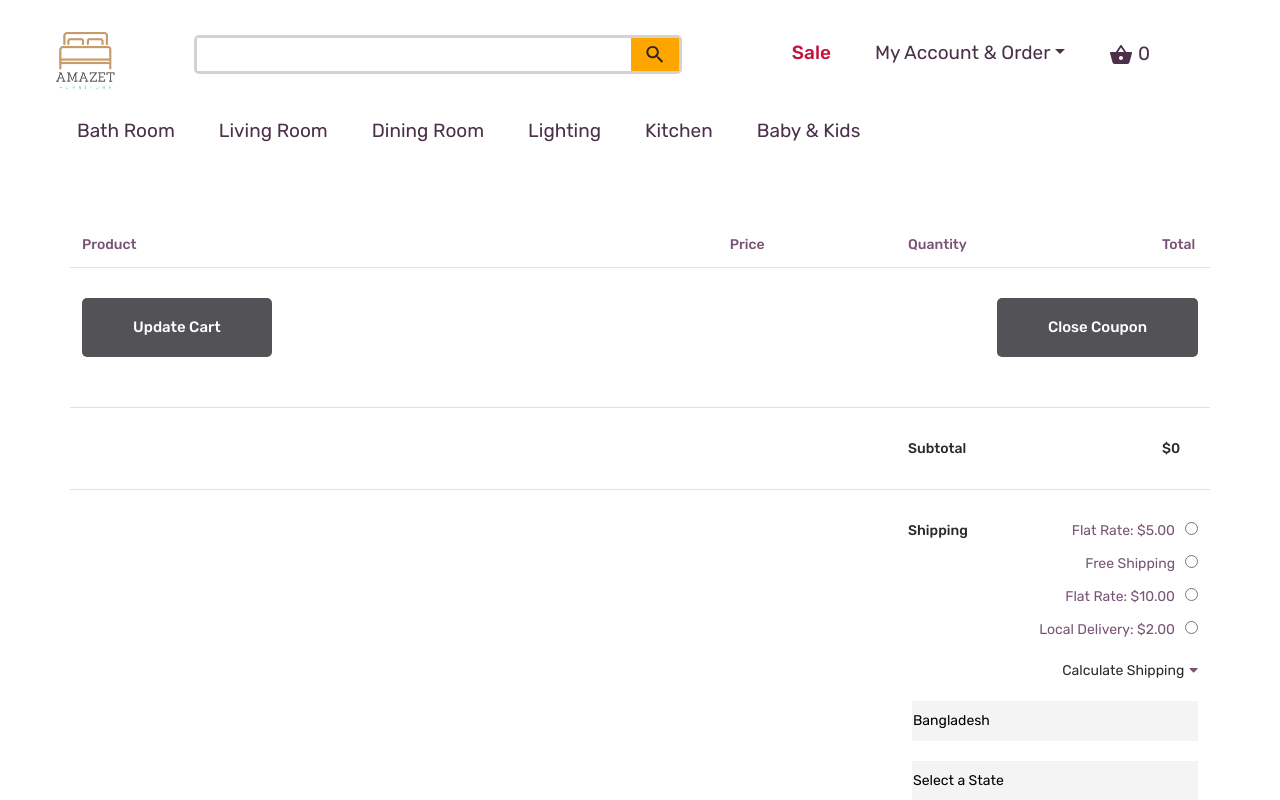
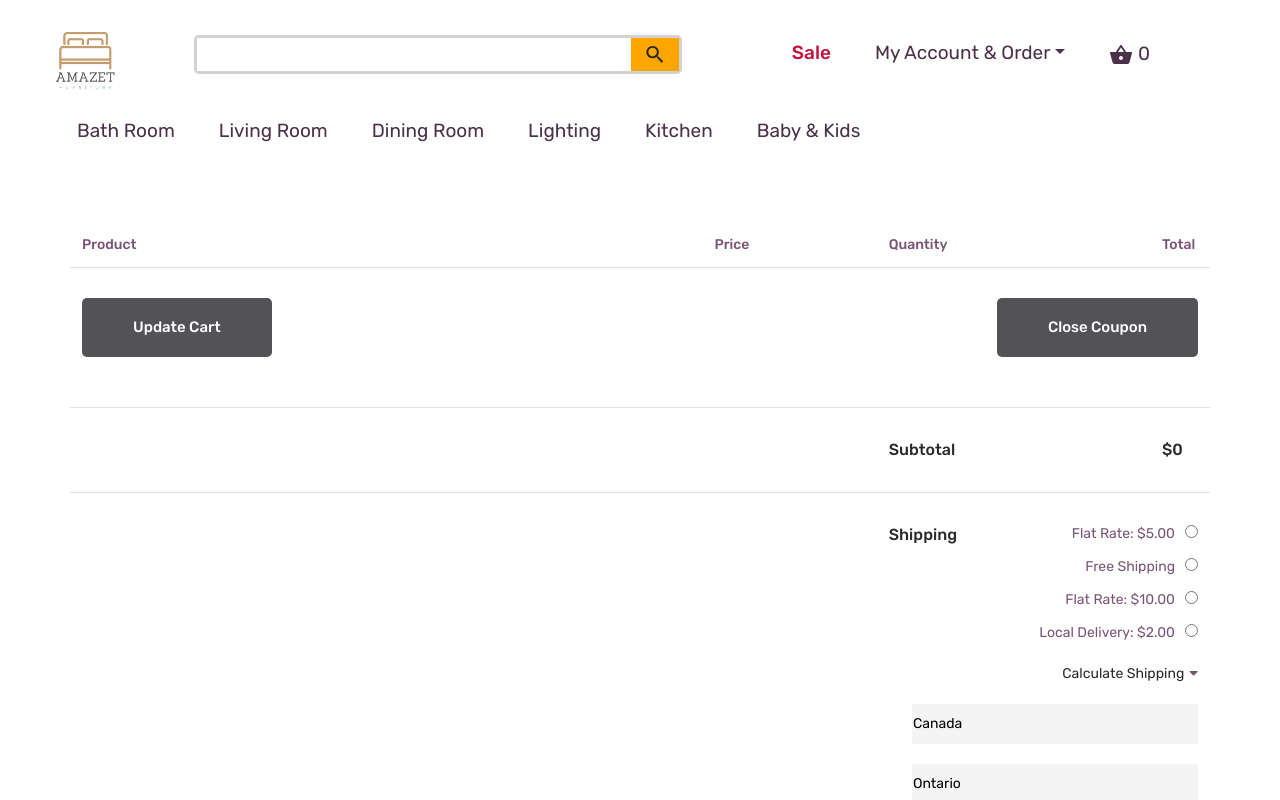
Before and after one commit to billy-hoang-phu-vinh/amazetReact, a React (Create React App) app: page /cart in a window 1280 px wide. Shown: the top 800 px of the page. Built offline with nearby package versions, Linux system fonts and the light colour scheme; grey boxes are pictures that could not be loaded.

Commit message:
fix font size cart

```diff
--- a/src/Cart.js
+++ b/src/Cart.js
@@ -106,14 +106,14 @@ function CheckoutProduct({ id, image, title, price, rating, hideButton }) {
                       <i className="fa fa-caret-down" aria-hidden="true" />
                                                 </h6>
                                                 <select className="shipping_select">
-                                                    <option value={1}>Bangladesh</option>
-                                                    <option value={2}>India</option>
-                                                    <option value={4}>Pakistan</option>
+                                                    <option value={1}>Canada</option>
+                                                    <option value={2}>US</option>
+                                                    <option value={4}>UK</option>
                                                 </select>
                                                 <select className="shipping_select section_bg">
-                                                    <option value={1}>Select a State</option>
-                                                    <option value={2}>Select a State</option>
-                                                    <option value={4}>Select a State</option>
+                                                    <option value={1}>Ontario</option>
+                                                    <option value={2}>Quebec</option>
+                                                    <option value={4}>Vancouver</option>
                                                 </select>
                                                 <input className="post_code" type="text" placeholder="Postcode/Zipcode" />
                                                 <a className="btn_1" href="#1">Update Details</a>
```
Also changed, not shown: src/css/style.css.
